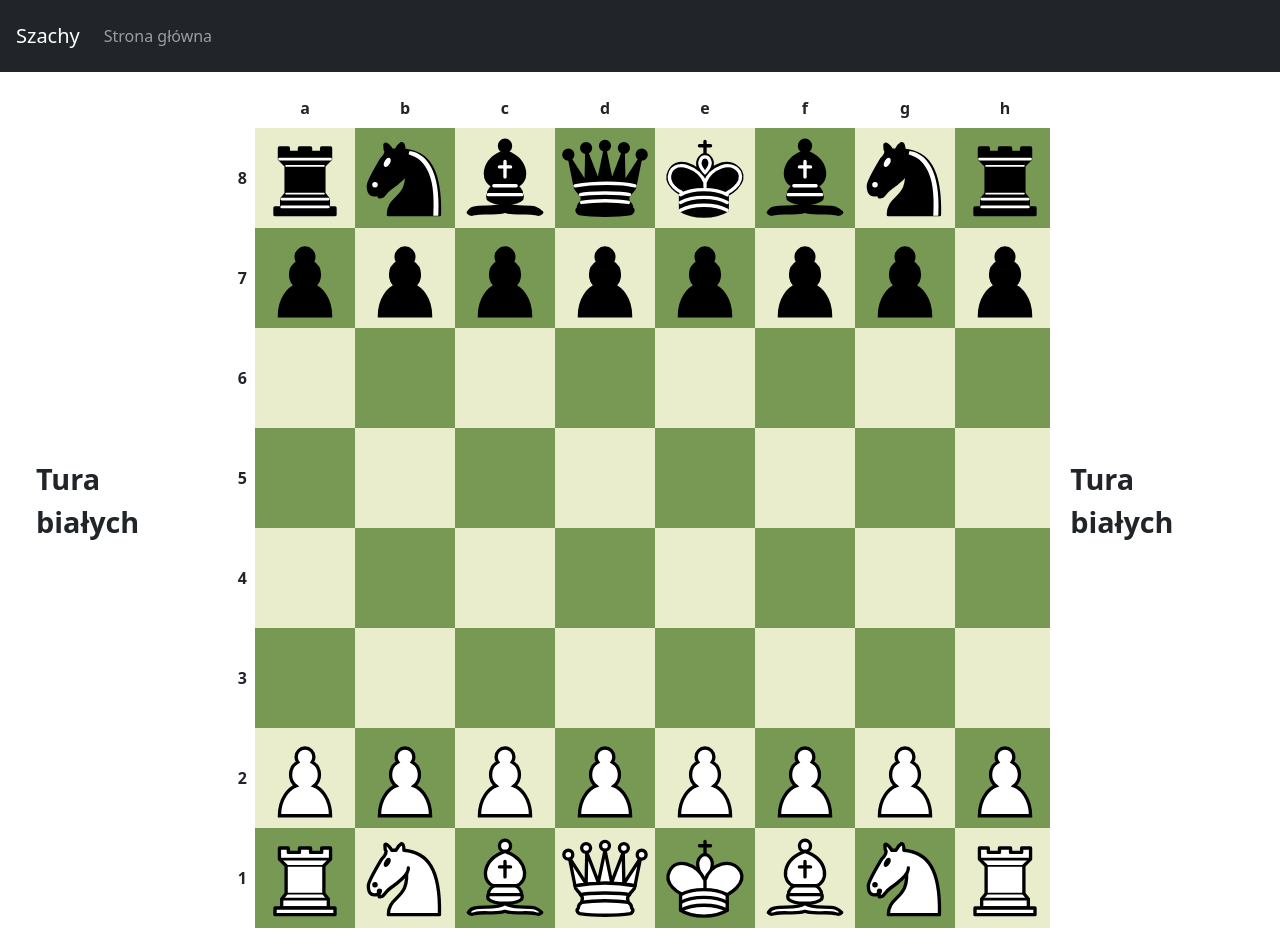
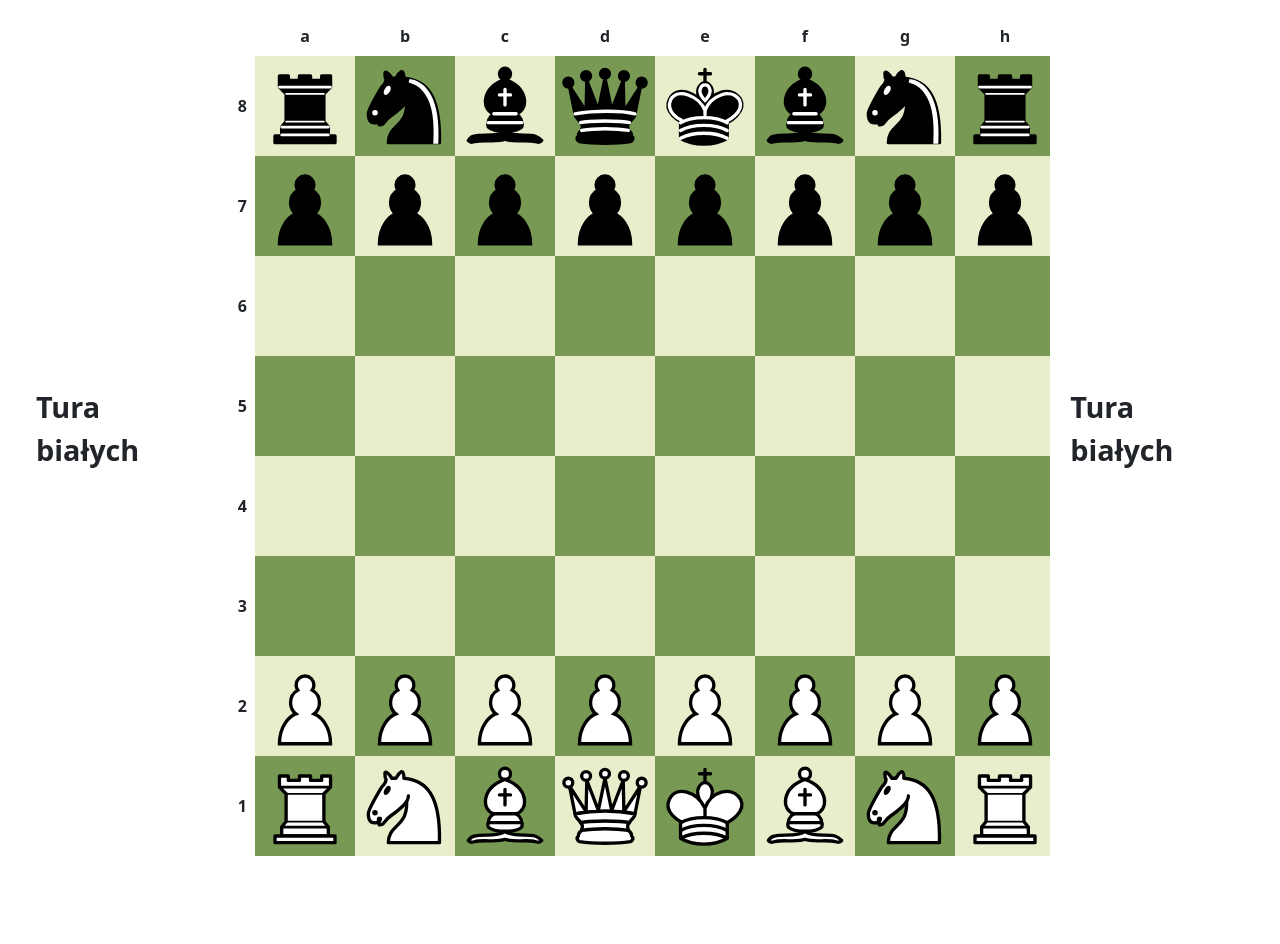
Before and after one commit to supermaciu/angular-chess, an Angular app in the folder Projekt Szachy/: page / in a window 1280 px wide. After the commit the page ends 872 px from the top, so only its background shows below. Built offline with nearby package versions, Linux system fonts and the light colour scheme.

Commit message:
- added more draw options

```diff
--- a/Projekt Szachy/src/app/app.component.html
+++ b/Projekt Szachy/src/app/app.component.html
@@ -1,2 +1,2 @@
-<app-header></app-header>
+<!-- <app-header></app-header> -->
 <app-board></app-board>
--- a/Projekt Szachy/src/app/app.component.ts
+++ b/Projekt Szachy/src/app/app.component.ts
@@ -1,5 +1,4 @@
 import { Component } from '@angular/core';
-import { NgbModal } from '@ng-bootstrap/ng-bootstrap';
 
 @Component({
   selector: 'app-root',
@@ -7,9 +6,5 @@ import { NgbModal } from '@ng-bootstrap/ng-bootstrap';
   styleUrls: ['./app.component.css']
 })
 export class AppComponent {
-  constructor(private modalService: NgbModal) {}
 
-  public open(modal: any): void {
-    this.modalService.open(modal);
-  }
 }
--- a/Projekt Szachy/src/app/board/board.component.css
+++ b/Projekt Szachy/src/app/board/board.component.css
@@ -88,6 +88,8 @@
     display: flex;
     justify-content: center;
     align-items: center;
+
+    aspect-ratio: 1/1;
 }
 
 .selectedPiece {
--- a/Projekt Szachy/src/app/board/board.component.ts
+++ b/Projekt Szachy/src/app/board/board.component.ts
@@ -6,6 +6,14 @@ import { Move } from '../move';
 import * as bootstrap from 'bootstrap';
 
 declare var window: any; // for displaying bootstrap modals
+
+// checksum draw conditions
+enum DRAWCONDITIONS {
+  // two kings and two bishops
+  K2B2 = PIECECOLORS.WHITE + PIECETYPES.KING + PIECECOLORS.WHITE + PIECETYPES.BISHOP + PIECECOLORS.BLACK + PIECETYPES.KING + PIECECOLORS.BLACK + PIECETYPES.BISHOP,
+  // two kings and two knights
+  K2K2 = PIECECOLORS.WHITE + PIECETYPES.KING + PIECECOLORS.WHITE + PIECETYPES.KNIGHT + PIECECOLORS.BLACK + PIECETYPES.KING + PIECECOLORS.BLACK + PIECETYPES.KNIGHT
+}
 
 @Component({
   selector: 'app-board',
@@ -151,6 +159,19 @@ export class BoardComponent implements OnInit {
     return allPieces;
   }
 
+  countAllPieces(): number {
+    let count = 0;
+
+    for (let row of this.board) {
+      for (let tile of row) {
+        if (tile.piece !== undefined)
+          count++;
+      }
+    }
+
+    return count;
+  }
+
   setTile(x: number, y: number, tile: Tile) {
     this.board[y][x] = tile;
   }
@@ -206,7 +227,7 @@ export class BoardComponent implements OnInit {
           legalMoves.push(this.getTile(tile.x+1, tile.y+delta));
         }
 
-        // // en passant
+        // en passant
         if (tile.x-1 >= 0 && tile.y+delta >= 0 && tile.y+delta <= 7 && this.getTile(tile.x-1, tile.y+delta).piece === undefined && this.getTile(tile.x-1, tile.y).piece !== undefined && this.getTile(tile.x-1, tile.y).piece!.color != piece.color && this.getTile(tile.x-1, tile.y).piece!.enpassantable == true) {
           legalMoves.push(this.getTile(tile.x-1, tile.y+delta));
         }
@@ -682,6 +703,24 @@ export class BoardComponent implements OnInit {
         // get the number of all possible moves
         let numberOfDefendingCheckMoves = this.evaluateAllPiecesLegalMoves(this.playerTurnColor);
 
+        // The insufficient mating material rule says that the game is immediately declared a draw if there is no way to end the game in checkmate.
+        // insufficient material conditions:
+        // two kings
+        if (this.countAllPieces() === 2) {
+          this.playerTurnDisplayHidden = true;
+          this.tieModal.show();
+        } else if (this.countAllPieces() === 4) {
+          let piecesChecksum = 0;
+          this.getAllPieces().forEach((t) => {
+            piecesChecksum += t.piece!.id;
+          });
+
+          if (piecesChecksum === DRAWCONDITIONS.K2B2 || piecesChecksum === DRAWCONDITIONS.K2K2) {
+            this.playerTurnDisplayHidden = true;
+            this.tieModal.show();
+          }
+        }
+
         // threefold repetition rule - if a move was repeated 3 times the game draws
         if (this.moves.length >= 12) {
           let sub1 = this.moves.slice(0, 4);
```
Also changed, not shown: 2 other files (tests, documents, lock files or other folders).
